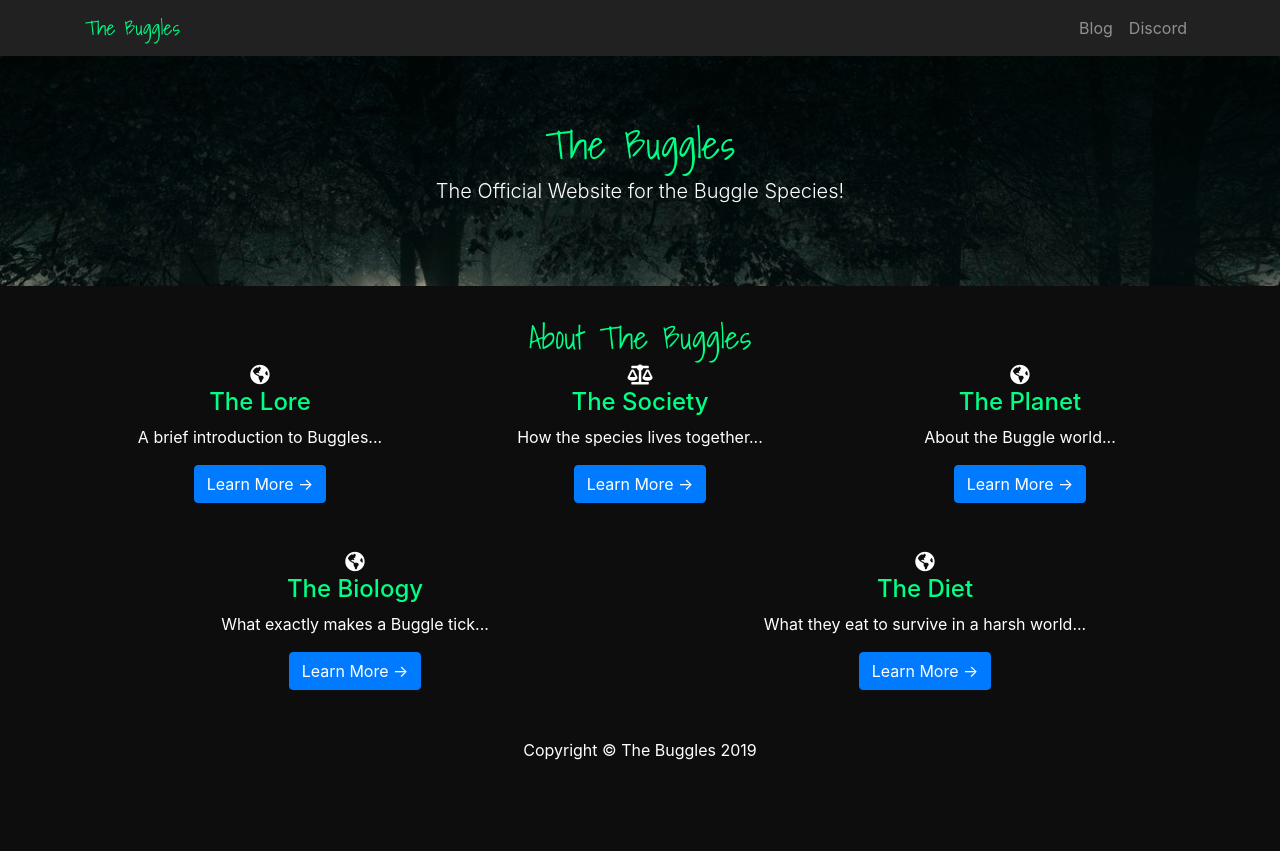
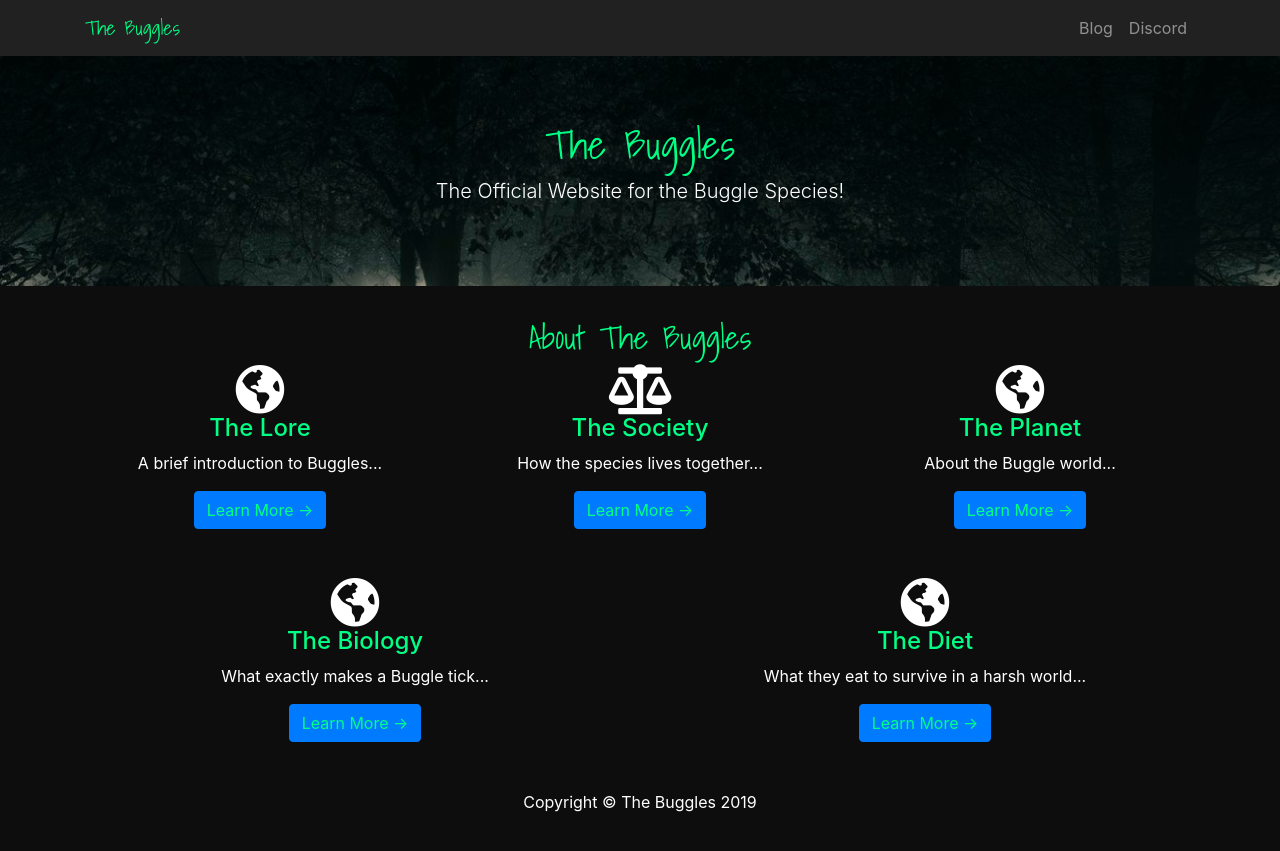
Before and after one commit to bugglespecies/bugglespecies.github.com, a Jekyll site: the page built from index.md, in a window 1280 px wide. Shown: the top 851 px of the page. Built offline with Jekyll 4.4.1, drawn with Linux system fonts in a browser that asks for light colours; nearby versions of some CDN libraries.

Commit message:
Update buggles.core.css

```diff
--- a/css/buggles.core.css
+++ b/css/buggles.core.css
@@ -12,6 +12,10 @@ body { padding-top: 54px; }
 	--image-header: #212121;
 }
 
+
+a, a:visited { color: var(--primary-normal); }
+a:hover, a:focus { color: var(--primary-dark); }
+
 .dropdown-toggle:after { content: none }
 
 .fa,.fas,.far,.fab { font-size: 20px; }
@@ -20,12 +24,14 @@ body { padding-top: 54px; }
 
 .buggle-font { font-family: 'Shadows Into Light' !important; }
 
-a, a:visited { color: var(--primary-normal); }
-a:hover, a:focus { color: var(--primary-dark); }
-
 .text-link, .text-link:visited,.text-primary { color: var(--primary-normal) !important; }
 .text-link:hover, .text-link:focus { color: var(--primary-dark) !important; }
+
+.btn-primary { color: var(--primary-normal) !important; }
+.btn-primary:hover, .btn-primary:focus, .btn-primary:active { color: var(--primary-dark) !important; }
 
 .bg-dark { background-color: var(--back-dark) !important; }
 
 .bg-darker { background-color: var(--back-darker) !important; }
+
+.glyph { font-size: 50px; }
```
